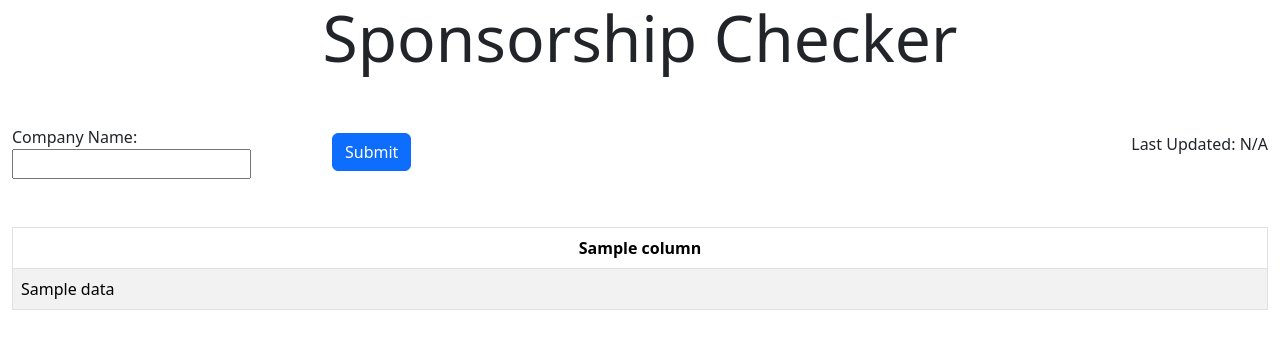
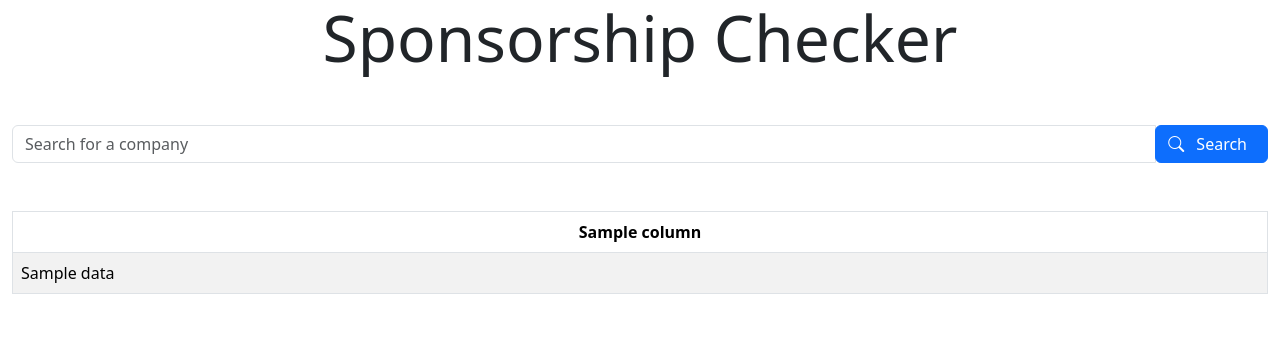
Before and after one commit to Harsh-Mehta/Licensed-Sponsors-List-Viewer, a FastAPI app: template templates/homepage.html in a window 1280 px wide. Shown: the top 349 px of the page. Run offline with FastAPI, Linux system fonts and the light colour scheme; the template is opened without the code that fills it: most values are stand-ins (such as "Sample title", 1, 10 or a date in 2020).

Commit message:
Modified the searchbar for a better look

```diff
--- a/templates/homepage.html
+++ b/templates/homepage.html
@@ -7,6 +7,7 @@
     <title>Homepage</title>
 
     <link href="https://cdn.jsdelivr.net/npm/bootstrap@5.3.3/dist/css/bootstrap.min.css" rel="stylesheet" integrity="sha384-QWTKZyjpPEjISv5WaRU9OFeRpok6YctnYmDr5pNlyT2bRjXh0JMhjY6hW+ALEwIH" crossorigin="anonymous">
+    <link rel="stylesheet" href="https://cdn.jsdelivr.net/npm/bootstrap-icons@1.11.3/font/bootstrap-icons.min.css">
 </head>
 <body>
     <div class="container-fluid">
@@ -15,24 +16,17 @@
         </a>
 
         <!-- Search Form -->
-        <div class="row mb-5 align-items-center">
-            <div class="col">
-                <form action="/" method="post">
-                    <div class="row align-items-center">
-                        <div class="col">
-                            <label for="companyName">Company Name:</label>
-                            <input type="text" name="name" id="companyName">
-                        </div>
-                        <div class="col">
-                            <button type="submit" class="btn btn-primary">Submit</button>
-                        </div>
-                    </div>
-                </form>
+        <form action="/" autocomplete="off" class="form-horizontal mb-5" method="post" accept-charset="utf-8">
+            <div class="input-group">
+                <input name="name" class="form-control" type="text" placeholder="Search for a company" id="companyName" aria-label="Search for a company">
+                <span class="input-group-btn">
+                   <button class="btn btn-primary" type="submit" id="search">
+                        <i class="bi bi-search"></i>
+                        <span class="d-none d-md-inline px-2">Search</span>
+                   </button>
+                </span>
             </div>
-            <div class="col text-end">
-                <p>Last Updated: N/A</p>
-            </div>
-        </div>
+        </form>
 
         <!-- Companies Table -->
         <table class="table table-bordered table-striped">
```
